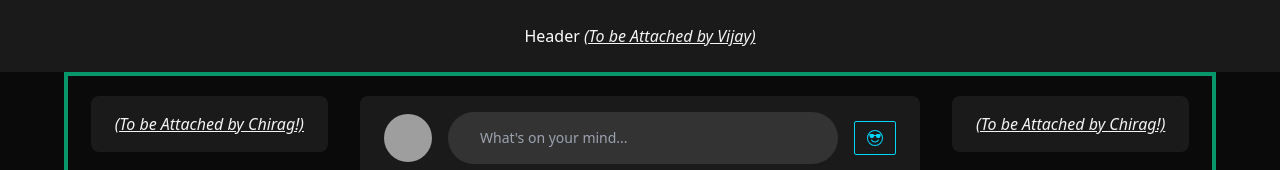
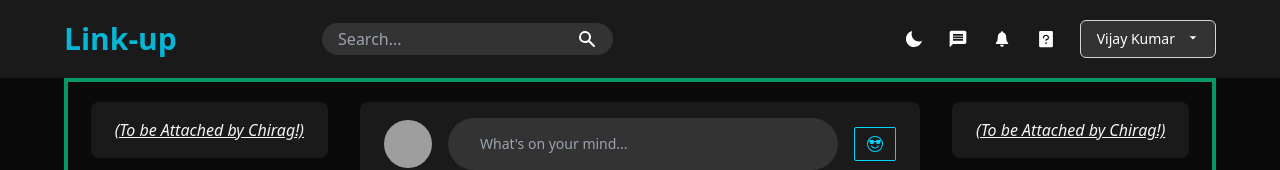
Before and after one commit to Virendra9824/LinkUp, a React (Create React App) app in the folder Frontend/: page / in a window 1280 px wide. Shown: the top 170 px of the page. Built offline with nearby package versions, Linux system fonts and the light colour scheme; grey boxes are pictures that could not be loaded.

Commit message:
Header added

```diff
--- a/Frontend/src/components/common/Header.jsx
+++ b/Frontend/src/components/common/Header.jsx
@@ -1,12 +1,228 @@
-import React from "react";
+
+
+import React, { useState } from "react";
+import { Link } from "react-router-dom";
+import { IoMdMoon, IoIosNotifications } from "react-icons/io";
+import { PiQuestionMarkFill } from "react-icons/pi";
+import { MdMessage } from "react-icons/md";
+import { FaBars, FaTimes } from "react-icons/fa"; // Import icons for mobile menu button
+import { HiSearch } from "react-icons/hi";
 
 export default function Header() {
+  let userName = "Vijay Kumar";
+  const [isDropdownOpen, setIsDropdownOpen] = useState(false);
+  const [isMobileMenuOpen, setIsMobileMenuOpen] = useState(false); // State for mobile menu
+  const [isSearchBarOpen, setIsSearchBarOpen] = useState(false); // State for search bar
+
+  const toggleDropdown = () => {
+    setIsDropdownOpen(!isDropdownOpen);
+  };
+
+  const toggleMobileMenu = () => {
+    setIsMobileMenuOpen(!isMobileMenuOpen);
+  };
+
+  const toggleSearchBar = () => {
+    setIsSearchBarOpen(!isSearchBarOpen);
+  };
+
   return (
-    <div className="bg-[#1A1A1A] py-6 w-full text-center">
-      Header{" "}
-      <em className="underline font-extralight text-gray-100">
-        (To be Attached by Vijay)
-      </em>
-    </div>
+
+    <div className="bg-[rgb(26,26,26)]">
+      <header className="w-[90%] text-white m-auto py-5 flex justify-between items-center relative">
+      {/* Logo Section */}
+      <div className="flex items-center space-x-4">
+        <Link to="/" className="text-2xl md:text-3xl font-bold text-cyan-500 whitespace-nowrap">
+          Link-up
+        </Link>
+      </div>
+
+      {/* Search Bar (Desktop Only) */}
+      <div className="hidden md:flex items-center bg-[rgb(51,51,51)] rounded-full px-4 py-1 space-x-2">
+        <input
+          type="text"
+          placeholder="Search..."
+          className="bg-transparent focus:outline-none text-white"
+        />
+        <button onClick={"NULL"} className="text-white">
+          <HiSearch size={20} />
+        </button>
+      </div>
+
+      {/* Mobile Menu Button and Search Icon Button */}
+      <div className="flex items-center space-x-8">
+        {/* Search Icon Button for Mobile */}
+        <button className="md:hidden text-xl" onClick={toggleSearchBar}>
+          <HiSearch />
+        </button>
+
+        {/* Mobile Menu Button */}
+        <button className="md:hidden text-xl" onClick={toggleMobileMenu}>
+          {/* Toggle between hamburger and close icon */}
+          {isMobileMenuOpen ? <FaTimes /> : <FaBars />}
+        </button>
+      </div>
+
+      {/* Search Input for Mobile */}
+      {isSearchBarOpen && (
+        <div className="absolute top-full right-0 w-full bg-gray-800 p-2 z-20">
+          <input
+            type="text"
+            placeholder="Search..."
+            className="bg-transparent focus:outline-none text-white w-full"
+          />
+        </div>
+      )}
+
+      {/* Mobile Menu */}
+      {isMobileMenuOpen && (
+        <div className="absolute top-full left-0 w-full bg-gray-800 z-10 md:hidden">
+          <div className="flex flex-col items-center space-y-4 p-4">
+            {/* Icons Only for Mobile Menu */}
+            <Link to="testPage" className="text-xl text-white hover:text-cyan-500">
+              <IoMdMoon />
+            </Link>
+            <Link to="testPage" className="text-xl text-white hover:text-cyan-500">
+              <MdMessage />
+            </Link>
+            <Link to="testPage" className="text-xl text-white hover:text-cyan-500">
+              <IoIosNotifications />
+            </Link>
+            <Link to="testPage" className="text-xl text-white hover:text-cyan-500">
+              <PiQuestionMarkFill />
+            </Link>
+
+            {/* Add User Dropdown in Mobile Menu */}
+            <div className="relative">
+              <button
+                onClick={toggleDropdown}
+                className="inline-flex justify-center rounded-md border border-gray-300 shadow-sm px-4 py-2 bg-gray-800 text-sm font-medium text-white hover:bg-gray-700 focus:outline-none"
+              >
+                <span>{userName}</span>
+                <svg
+                  className="-mr-1 ml-2 h-5 w-5"
+                  xmlns="http://www.w3.org/2000/svg"
+                  viewBox="0 0 20 20"
+                  fill="currentColor"
+                  aria-hidden="true"
+                >
+                  <path
+                    fillRule="evenodd"
+                    d="M5.293 7.293a1 1 0 011.414 0L10 10.586l3.293-3.293a1 1 111.414 1.414l-4 4a1 1 0 01-1.414 0l-4-4a1 1 0 010-1.414z"
+                    clipRule="evenodd"
+                  />
+                </svg>
+              </button>
+
+              {/* Dropdown menu for mobile */}
+              {isDropdownOpen && (
+                <div
+                  className="origin-top-right absolute right-0 mt-2 w-48 rounded-md shadow-lg bg-[rgb(51,51,51)] ring-1 ring-black ring-opacity-5 focus:outline-none"
+                  role="menu"
+                  aria-orientation="vertical"
+                >
+                  <div className="py-1" role="none">
+                    <Link
+                      to="testPage"
+                      className="block px-4 py-2 text-sm text-white hover:bg-gray-700"
+                      role="menuitem"
+                    >
+                      Update Profile
+                    </Link>
+                    <Link
+                      to="testPage"
+                      className="block px-4 py-2 text-sm text-white hover:bg-gray-700"
+                      role="menuitem"
+                    >
+                      Update Password
+                    </Link>
+                    <Link
+                      to="testPage"
+                      className="block px-4 py-2 text-sm text-white hover:bg-gray-700"
+                      role="menuitem"
+                    >
+                      Log Out
+                    </Link>
+                  </div>
+                </div>
+              )}
+            </div>
+          </div>
+        </div>
+      )}
+
+      {/* Icons and User Section for Desktop */}
+      <div className="hidden md:flex items-center space-x-6">
+        <Link to="testPage" className="text-xl cursor-pointer">
+          <IoMdMoon />
+        </Link>
+        <Link to="testPage" className="text-xl cursor-pointer">
+          <MdMessage />
+        </Link>
+        <Link to="testPage" className="text-xl cursor-pointer">
+          <IoIosNotifications />
+        </Link>
+        <Link to="testPage" className="text-xl cursor-pointer">
+          <PiQuestionMarkFill />
+        </Link>
+
+        {/* User Dropdown */}
+        <div className="relative inline-block text-left">
+          <button
+            onClick={toggleDropdown}
+            className="inline-flex justify-center w-full rounded-md border border-gray-300 shadow-sm px-4 py-2 bg-[rgb(51,51,51)] text-sm font-medium text-white hover:bg-gray-700 focus:outline-none"
+          >
+            <span>{userName}</span>
+            <svg
+              className="-mr-1 ml-2 h-5 w-5"
+              xmlns="http://www.w3.org/2000/svg"
+              viewBox="0 0 20 20"
+              fill="currentColor"
+              aria-hidden="true"
+            >
+              <path
+                fillRule="evenodd"
+                d="M5.293 7.293a1 1 0 011.414 0L10 10.586l3.293-3.293a1 1 111.414 1.414l-4 4a1 1 0 01-1.414 0l-4-4a1 1 0 010-1.414z"
+                clipRule="evenodd"
+              />
+            </svg>
+          </button>
+
+          {/* Dropdown menu for desktop */}
+          {isDropdownOpen && (
+            <div
+              className="origin-top-right absolute right-0 mt-2 w-48 rounded-md shadow-lg bg-[rgb(51,51,51)] ring-1 ring-black ring-opacity-5 focus:outline-none"
+              role="menu"
+              aria-orientation="vertical"
+            >
+              <div className="py-1" role="none">
+                <Link
+                  to="testPage"
+                  className="block px-4 py-2 text-sm text-white hover:bg-gray-700"
+                  role="menuitem"
+                >
+                  Update Profile
+                </Link>
+                <Link
+                  to="testPage"
+                  className="block px-4 py-2 text-sm text-white hover:bg-gray-700"
+                  role="menuitem"
+                >
+                  Update Password
+                </Link>
+                <Link
+                  to="testPage"
+                  className="block px-4 py-2 text-sm text-white hover:bg-gray-700"
+                  role="menuitem"
+                >
+                  Log Out
+                </Link>
+              </div>
+            </div>
+          )}
+        </div>
+      </div>
+      </header>
+  </div>
   );
 }
```
